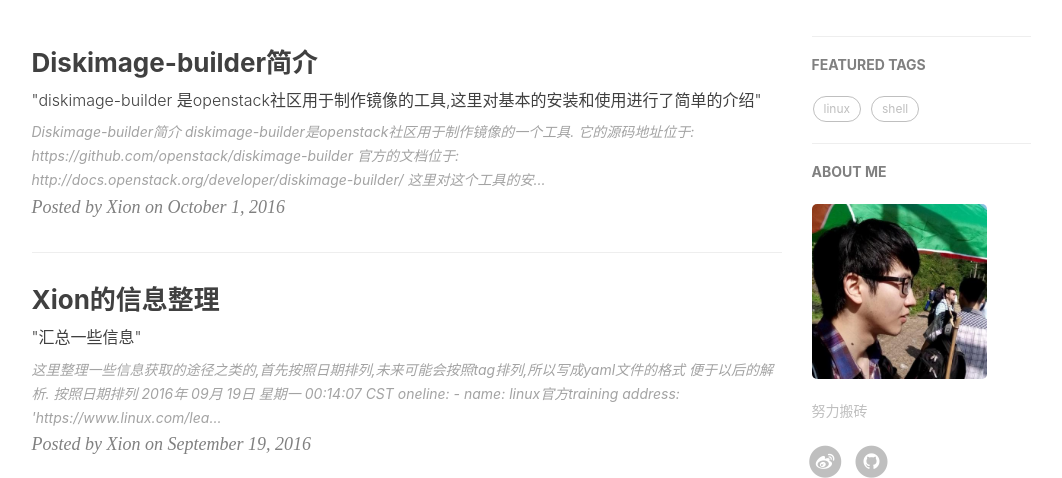
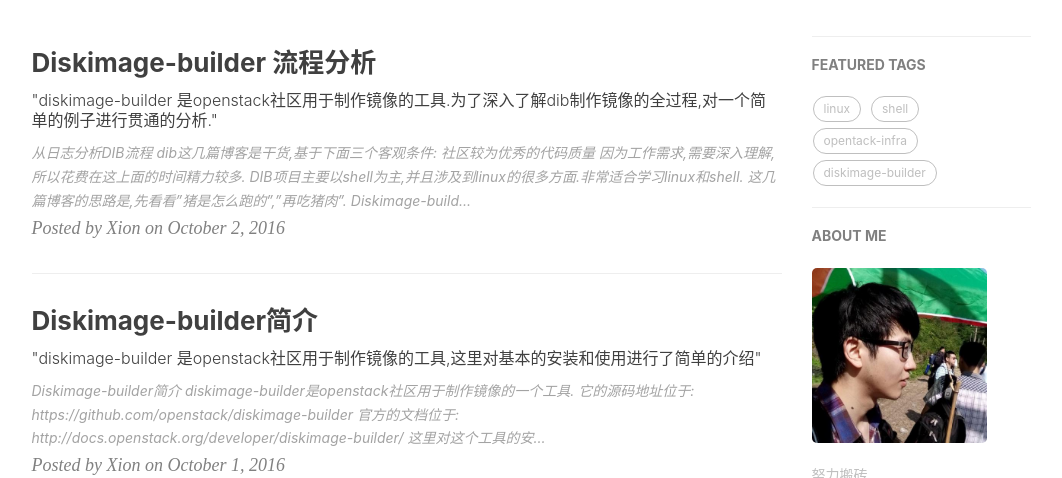
Before and after one commit to xionchen/xionchen.github.io, a Jekyll site: the page built from index.html, in a window 1280 px wide and 900 px high, cut to the strip 422-900 px from the top of the window. Shown: the whole strip, without its empty margins (136-1198 px from the left). Built offline with Jekyll 4.4.1, drawn with Linux system fonts in a browser that asks for light colours; nearby versions of some CDN libraries; the list of posts is cut into pages by our own code; comment, search, counter and statistics services are not loaded.

Commit message:
add dib example

```diff
--- a/_posts/2016-10-01-dib-introduction.markdown
+++ b/_posts/2016-10-01-dib-introduction.markdown
@@ -158,6 +158,7 @@
 ### 3.3 DIB element
 >dib的element很多,这里有详细的信息,但是有相当一部分的文档写的不是很好.需要阅读源码才知道到底是干什么的.如果有疑问也可以在这里讨论
 > DIB element: http://docs.openstack.org/developer/diskimage-builder/elements.html
+
 ### 3.4 DIB运行的阶段
 >dib通过element和阶段来组织脚本,一个element可能在不同的阶段做不同的事情.
 
--- /dev/null
+++ b/_posts/2016-10-02-dib-example.markdown
@@ -0,0 +1,29 @@
+---
+layout:     post
+title:      "Diskimage-builder 流程分析"
+subtitle:   " \"diskimage-builder 是openstack社区用于制作镜像的工具.为了深入了解dib制作镜像的全过程,对一个简单的例子进行贯通的分析.\""
+date:       2016-10-02 12:00:00
+author:     "Xion"
+header-img: "img/post-bg-tech.jpg"
+catalog: true
+tags:
+    - opentack-infra
+    - diskimage-builder
+---
+
+# 从日志分析DIB流程
+>dib这几篇博客是干货,基于下面三个客观条件:
+> 1. 社区较为优秀的代码质量
+> 2. 因为工作需求,需要深入理解,所以花费在这上面的时间精力较多.
+> 3. DIB项目主要以shell为主,并且涉及到linux的很多方面.非常适合学习linux和shell.
+
+这几篇博客的思路是,先看看"猪是怎么跑的","再吃猪肉".
+[Diskimage-builder简介](2016-10-01-dib-introduction.markdown) 介绍了使用dib的安装和使用需要知道的一些知识,可以理解为"怎么让猪跑".
+
+这里先由一个简单的例子,来看看"猪是怎么跑的":
+
+      $ disk-image-create vm ubuntu-minimal
+
+这里有日志文件被我放在这里了:  [DIB_日志](https://github.com/xionchen/note/blob/master/dib/Dib-log.markdown)
+
+working...
```
Also changed, not shown: img/post-bg-tech.jpg (added).
